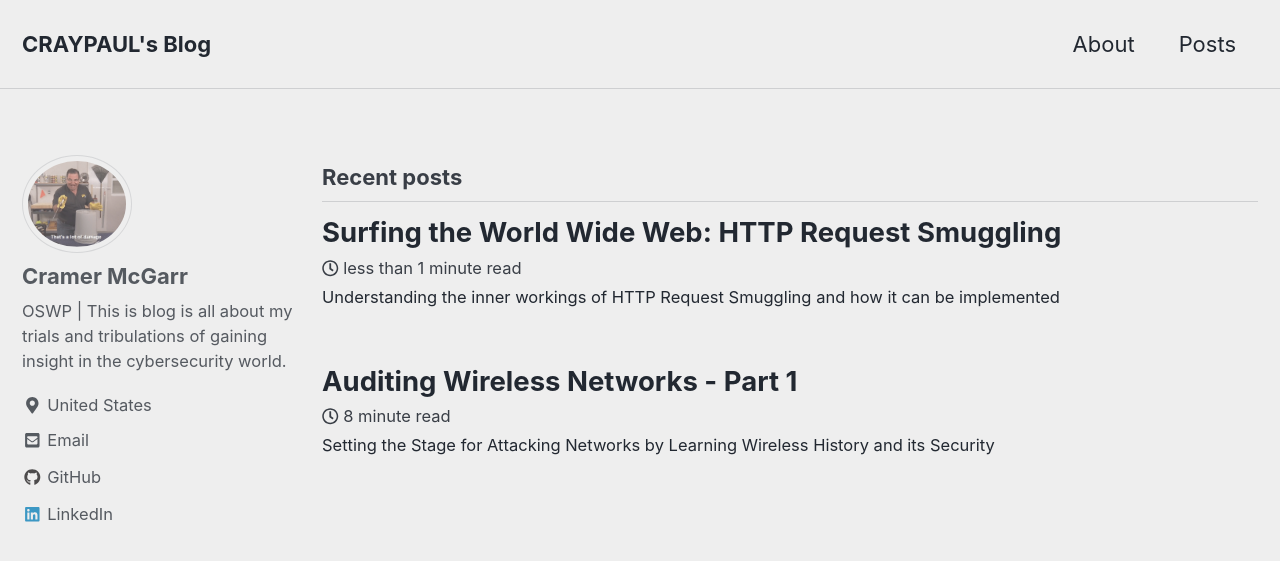
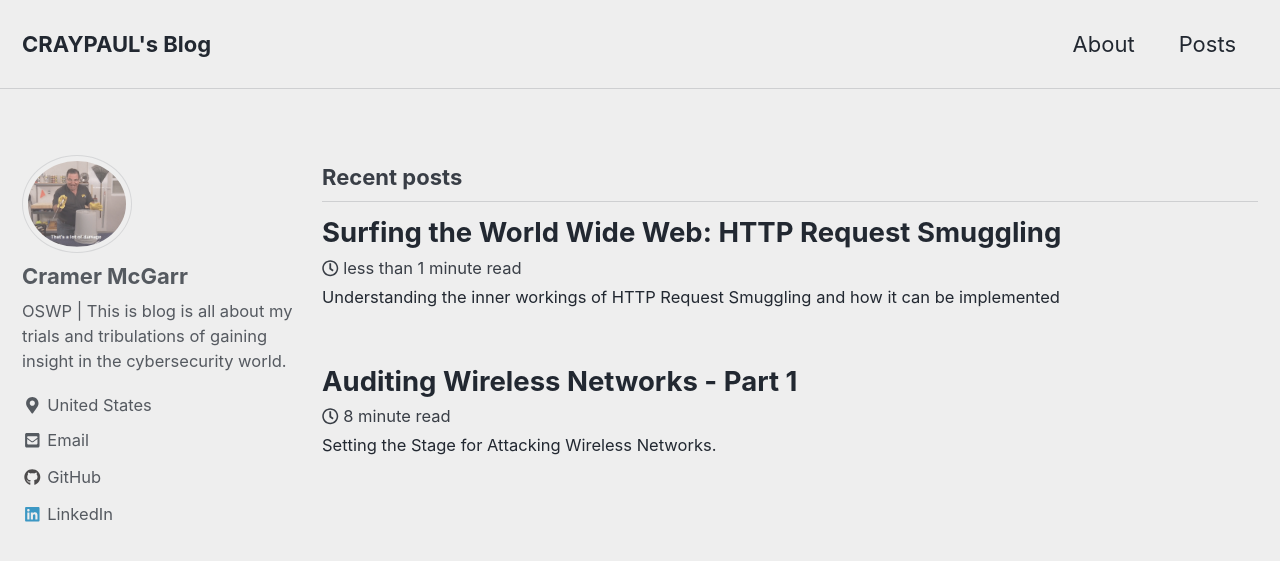
Before and after one commit to CRAYPAUL/craypaul.github.io, a Jekyll site: the page built from index.html, in a window 1280 px wide and 900 px high. Shown: the top 561 px of the window. Built offline with Jekyll 4.4.1, drawn with Linux system fonts in a browser that asks for light colours; cached includes are drawn as plain includes; nearby versions of some CDN libraries; the list of posts is cut into pages by our own code.

Commit message:
Update 2020-03-30-Attacking-WiFi.md

```diff
--- a/_posts/2020-03-30-Attacking-WiFi.md
+++ b/_posts/2020-03-30-Attacking-WiFi.md
@@ -2,7 +2,7 @@
 title:  "Auditing Wireless Networks - Part 1"
 date:   2020-03-30
 tags: [posts]
-excerpt: "Setting the Stage for Attacking Networks by Learning Wireless History and its Security"
+excerpt: "Setting the Stage for Attacking Wireless Networks."
 ---
 ## Introduction
 Being my first post on GitHub, I was nervous about how to approach this topic. I was very eager to dive into how to attack certain networks, how to utilize certain tools, etc.; but before I even started typing, I read a blog post also about how to break into wireless networks. While reading parts of it, I was definitely impressed with how this person described how wireless networks worked. However, once I was reading the portion of this person showing off how they attacked the network, I kept asking myself this: _does this person REALLY understand what is going on during the attacks?_ Sure, it's clear this person was able to use the attacks correctly, but when the post presents terms such as 'fragmentation attack', 'ARP request replay attack', 'fake authentication attack', there is no clear explanation of what these techniques do or why they are essential to the process of successfully attacking a network. Here I will do my best to break down every part of this journey into attacking and breaking WiFi!
```
